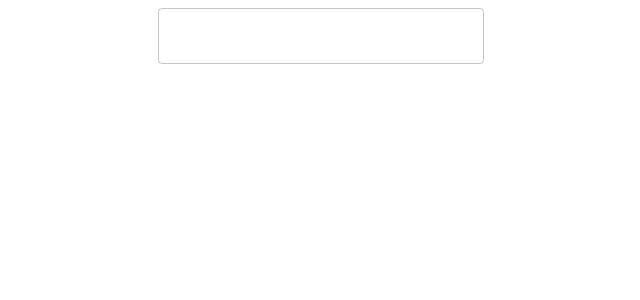
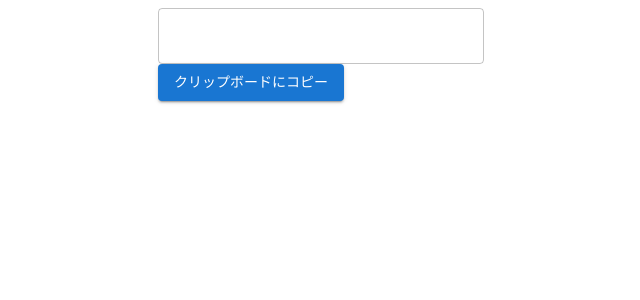
Before and after one commit to yuyuyuyuyu-dev/genkaikor, a Next.js app: page / in a window 1280 px wide. Shown: the top 300 px of the page, without its empty margins (284-924 px from the left). Built offline with nearby package versions, Linux system fonts and the light colour scheme.

Commit message:
コピーボタンを実装した

```diff
--- a/src/pages/index.tsx
+++ b/src/pages/index.tsx
@@ -1,7 +1,8 @@
-import { Box, Container, TextField, ThemeProvider, Typography } from '@mui/material'
+import { Box, Button, Container, TextField, ThemeProvider, Typography } from '@mui/material'
 import type { NextPage } from 'next'
 import { useState } from 'react'
 import theme from '../theme/theme'
+import copyToClipboard from '../utils/copyToClipboard'
 import insertDakuten from '../utils/insertDakuten'
 
 const Home: NextPage = () => {
@@ -16,6 +17,14 @@ const Home: NextPage = () => {
         >
         </TextField>
         <Typography>{outText}</Typography>
+        <Button
+          variant='contained'
+          onClick={() => {
+            copyToClipboard(outText)
+          }}
+        >
+          クリップボードにコピー
+        </Button>
       </Container>
     </ThemeProvider>
   )
--- /dev/null
+++ b/src/utils/copyToClipboard.ts
@@ -0,0 +1,5 @@
+const copyToClipboard = (s: string) => {
+  navigator.clipboard.writeText(s)
+}
+
+export default copyToClipboard
```
